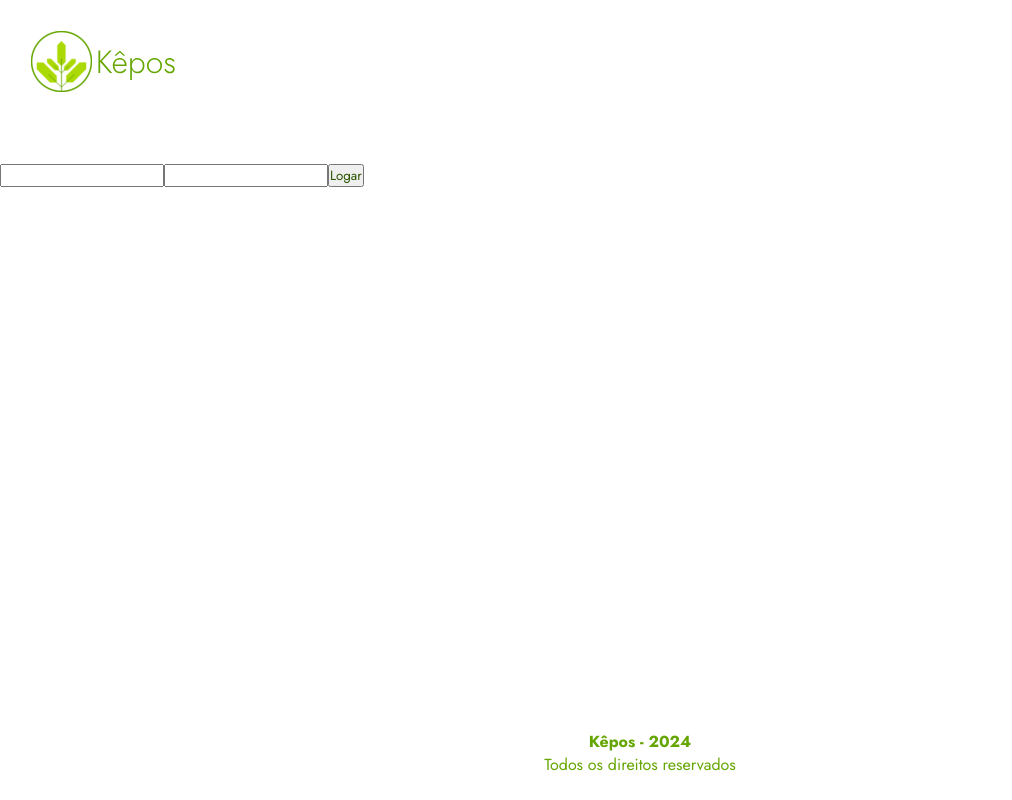
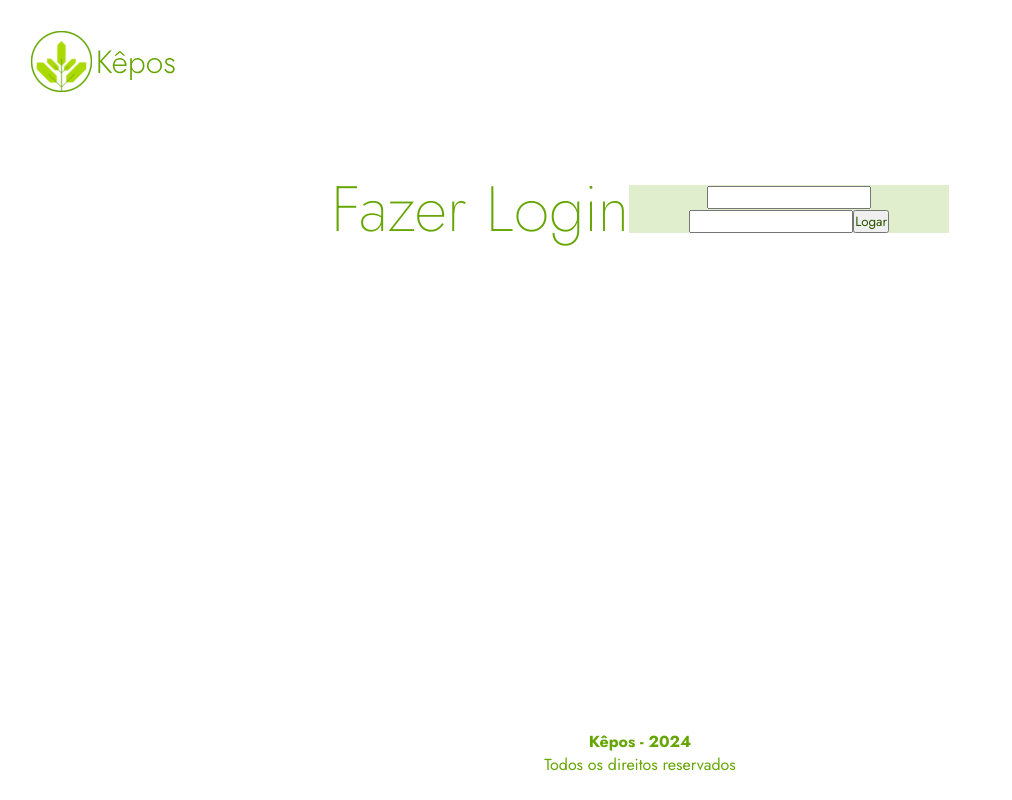
Before and after one commit to Project-Kepos/kepos-front-end, a React (Vite) app: page /sign-in in a window 1280 px wide. Shown: the whole page, without its empty margins (0-1012 px from the left). Built offline with nearby package versions, Linux system fonts and the light colour scheme.

Commit message:
create login

```diff
--- /dev/null
+++ b/src/components/sign-in-box/index.jsx
@@ -0,0 +1,19 @@
+import React from 'react'
+import styles from './styles.module.css'
+
+const SignInbox = () => {
+  return (
+    <div className={styles.box}>
+      <div className={styles.textLogin}>Fazer Login</div>
+      <div className={styles.greenBox}>
+      <form onSubmit={(e) => handleSignIn(e)}>
+        <input type="email" id="email" />
+        <input type="senha" id="senha" />
+        <button>Logar</button>
+      </form>
+      </div>
+    </div>
+  )
+}
+
+export default SignInbox
--- /dev/null
+++ b/src/components/sign-in-box/styles.module.css
@@ -0,0 +1,17 @@
+.box{
+    align-items: center;
+  justify-content: center;
+  display: flex;
+
+}
+.greenBox{
+    background-color: var(--green-100);
+    width: 20em;
+    text-align: center;
+
+}
+.textLogin{
+    font-size: 4rem;
+    font-weight: 200;
+    color: var(--green-500);
+}
--- a/src/main.jsx
+++ b/src/main.jsx
@@ -1,7 +1,7 @@
 import React from 'react'
 import ReactDOM from 'react-dom/client'
 
-import { App } from './app.jsx'
+import { App } from './App.jsx'
 
 ReactDOM.createRoot(document.getElementById('root')).render(
   <React.StrictMode>
--- a/src/pages/sign-in/index.jsx
+++ b/src/pages/sign-in/index.jsx
@@ -1,6 +1,6 @@
 import { Header } from '@components/header'
 import { useNavigate } from 'react-router-dom'
-
+import  SignInBox from "@components/sign-in-box"
 export function SignIn() {
   const navigate = useNavigate()
 
@@ -15,11 +15,8 @@ export function SignIn() {
   return (
     <main>
       <Header />
-      <form onSubmit={(e) => handleSignIn(e)}>
-        <input type="email" id="email" />
-        <input type="senha" id="senha" />
-        <button>Logar</button>
-      </form>
+      <SignInBox/>
+
     </main>
   )
 }
```
